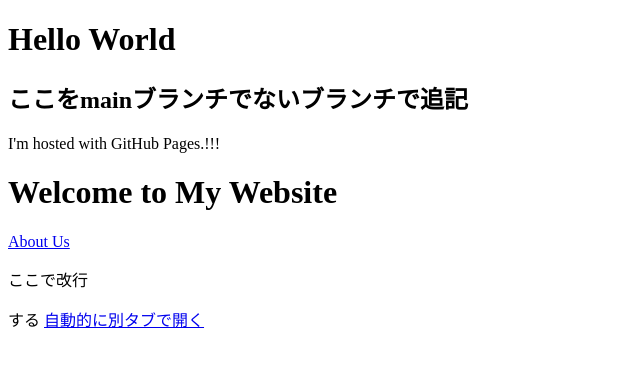
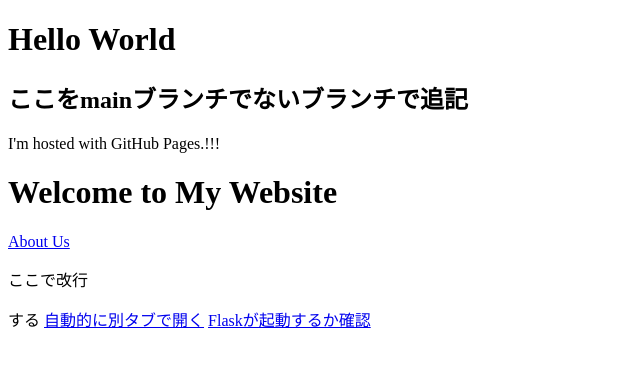
Before and after one commit to yurucan-kawaton/yurucan-kawaton.github.io, a plain HTML site: page index.html in a window 1280 px wide. Shown: the whole page, without its empty margins (0-640 px from the left). Drawn offline with Linux system fonts and the light colour scheme.

Commit message:
Update index.html

```diff
--- a/index.html
+++ b/index.html
@@ -20,4 +20,6 @@
     <a href="first_folder/about.html" target="_blank">自動的に別タブで開く</a>
     <!-- 他のコンテンツやリンクを追加できます -->
 
+  <a href="folder_flask/templates/index.html" target="_blank">Flaskが起動するか確認</a>
+
 </html>
```
